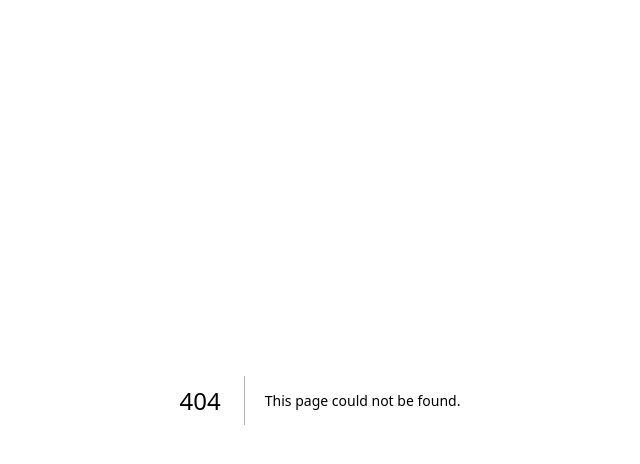
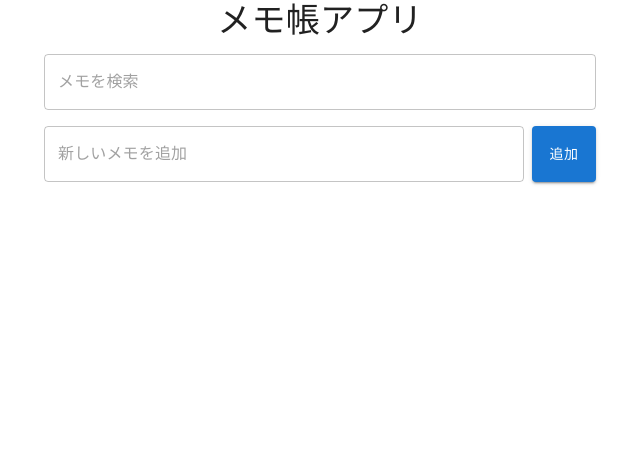
Before and after one commit to kojiman-git/next_practice, a Next.js app: page /090_my-memo-app_Material_UI in a window 1280 px wide. Before the commit this address had no page. Shown: the top 464 px of the page, without its empty margins (320-960 px from the left). Built offline with nearby package versions, Linux system fonts and the light colour scheme.

Commit message:
メモアプリにMaterial UIを導入したバージョンを実装

```diff
--- /dev/null
+++ b/src/app/090_my-memo-app_Material_UI/components/MemoInput.js
@@ -0,0 +1,29 @@
+"use client"
+import { useState } from 'react';
+import { TextField, Button, Box } from '@mui/material';
+
+export default function MemoInput({ addMemo }) {
+  const [input, setInput] = useState('');
+
+  const handleSubmit = (e) => {
+    e.preventDefault();
+    if (input.trim()) {
+      addMemo(input);
+      setInput('');
+    }
+  };
+
+  return (
+    <Box component="form" onSubmit={handleSubmit} sx={{ display: 'flex', mb: 2 }}>
+      <TextField
+        variant="outlined"
+        fullWidth
+        value={input}
+        onChange={(e) => setInput(e.target.value)}
+        placeholder="新しいメモを追加"
+        sx={{ mr: 1 }}
+      />
+      <Button type="submit" variant="contained" color="primary">追加</Button>
+    </Box>
+  );
+}
--- /dev/null
+++ b/src/app/090_my-memo-app_Material_UI/components/MemoItem.js
@@ -0,0 +1,47 @@
+"use client"
+import { useState } from 'react';
+import { ListItem, ListItemText, ListItemSecondaryAction, IconButton, TextField } from '@mui/material';
+import EditIcon from '@mui/icons-material/Edit';
+import DeleteIcon from '@mui/icons-material/Delete';
+import SaveIcon from '@mui/icons-material/Save';
+
+export default function MemoItem({ memo, editMemo, deleteMemo }) {
+  const [isEditing, setIsEditing] = useState(false);
+  const [editedText, setEditedText] = useState(memo.text);
+
+  const handleEdit = () => {
+    editMemo(memo.id, editedText);
+    setIsEditing(false);
+  };
+
+  return (
+    <ListItem>
+      {isEditing ? (
+        <>
+          <TextField
+            value={editedText}
+            onChange={(e) => setEditedText(e.target.value)}
+            variant="outlined"
+            size="small"
+            sx={{ flexGrow: 1, mr: 1 }}
+          />
+          <IconButton onClick={handleEdit} color="primary">
+            <SaveIcon />
+          </IconButton>
+        </>
+      ) : (
+        <>
+          <ListItemText primary={memo.text} />
+          <ListItemSecondaryAction>
+            <IconButton onClick={() => setIsEditing(true)} color="default">
+              <EditIcon />
+            </IconButton>
+            <IconButton onClick={() => deleteMemo(memo.id)} color="secondary">
+              <DeleteIcon />
+            </IconButton>
+          </ListItemSecondaryAction>
+        </>
+      )}
+    </ListItem>
+  );
+}
--- /dev/null
+++ b/src/app/090_my-memo-app_Material_UI/components/MemoList.js
@@ -0,0 +1,12 @@
+import { List } from '@mui/material';
+import MemoItem from './MemoItem';
+
+export default function MemoList({ memos, editMemo, deleteMemo }) {
+  return (
+    <List>
+      {memos.map(memo => (
+        <MemoItem key={memo.id} memo={memo} editMemo={editMemo} deleteMemo={deleteMemo} />
+      ))}
+    </List>
+  );
+}
--- /dev/null
+++ b/src/app/090_my-memo-app_Material_UI/components/SearchInput.js
@@ -0,0 +1,13 @@
+import { TextField } from '@mui/material';
+
+export default function SearchInput({ setSearchQuery }) {
+  return (
+    <TextField
+      variant="outlined"
+      fullWidth
+      onChange={(e) => setSearchQuery(e.target.value)}
+      placeholder="メモを検索"
+      sx={{ mb: 2 }}
+    />
+  );
+}
--- /dev/null
+++ b/src/app/090_my-memo-app_Material_UI/page.js
@@ -0,0 +1,37 @@
+"use client"
+import { useState } from 'react';
+import { Container, Typography, CssBaseline } from '@mui/material';
+import MemoList from './components/MemoList';
+import MemoInput from './components/MemoInput';
+import SearchInput from './components/SearchInput';
+
+export default function Home() {
+  const [memos, setMemos] = useState([]);
+  const [searchQuery, setSearchQuery] = useState('');
+
+  const addMemo = (memo) => {
+    setMemos([...memos, { id: Date.now(), text: memo }]);
+  };
+
+  const editMemo = (id, updatedText) => {
+    setMemos(memos.map(memo => (memo.id === id ? { ...memo, text: updatedText } : memo)));
+  };
+
+  const deleteMemo = (id) => {
+    setMemos(memos.filter(memo => memo.id !== id));
+  };
+
+  const filteredMemos = memos.filter(memo => memo.text.includes(searchQuery));
+
+  return (
+    <Container component="main" maxWidth="sm">
+      <CssBaseline />
+      <Typography variant="h4" align="center" gutterBottom>
+        メモ帳アプリ
+      </Typography>
+      <SearchInput setSearchQuery={setSearchQuery} />
+      <MemoInput addMemo={addMemo} />
+      <MemoList memos={filteredMemos} editMemo={editMemo} deleteMemo={deleteMemo} />
+    </Container>
+  );
+}
--- a/src/data/nav.js
+++ b/src/data/nav.js
@@ -14,4 +14,5 @@ export const navList = [
   "080_my-task-app",
   "080_my-task-app_Material_UI",
   "090_my-memo-app",
+  "090_my-memo-app_Material_UI",
 ];
```
